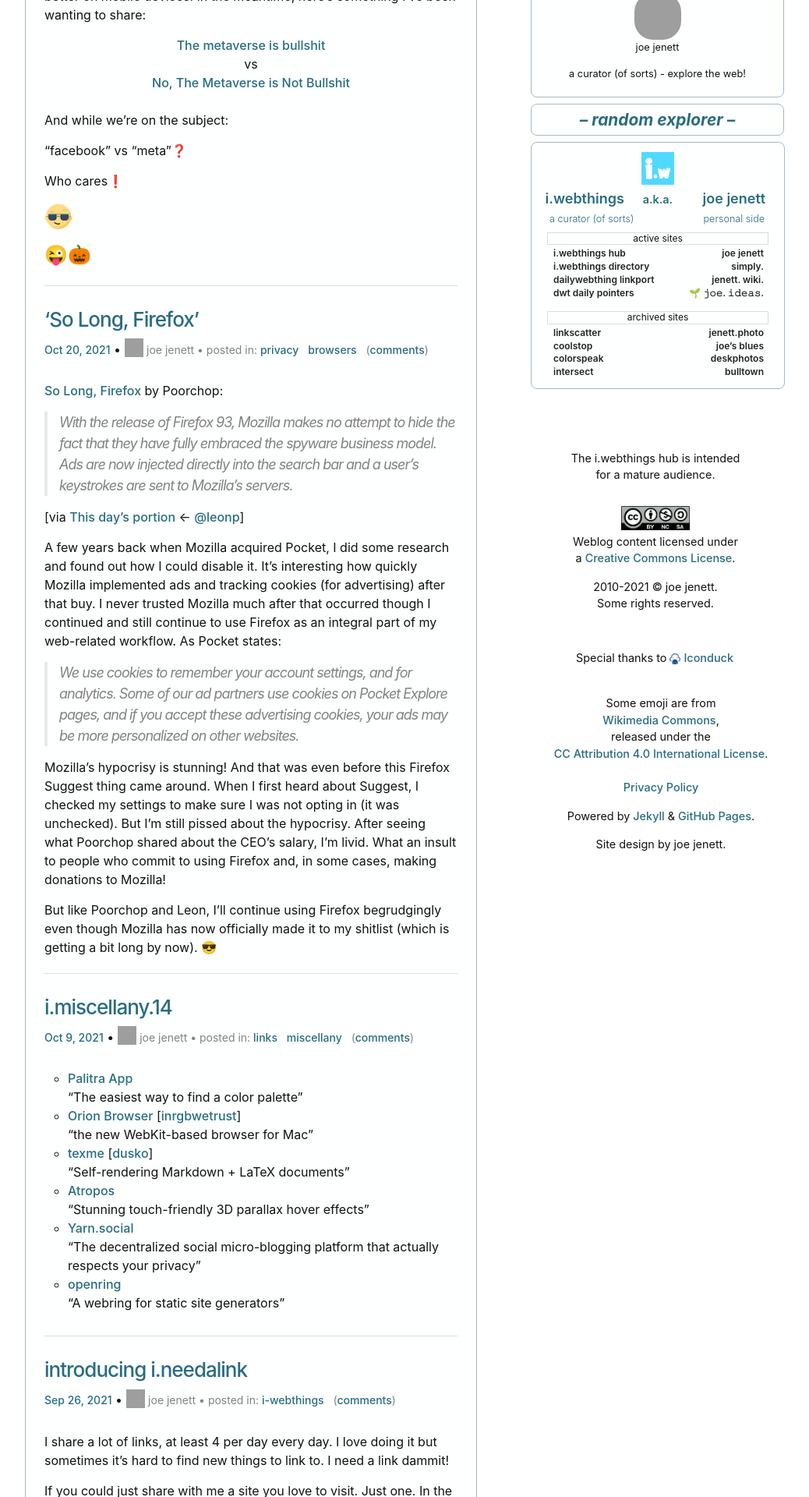
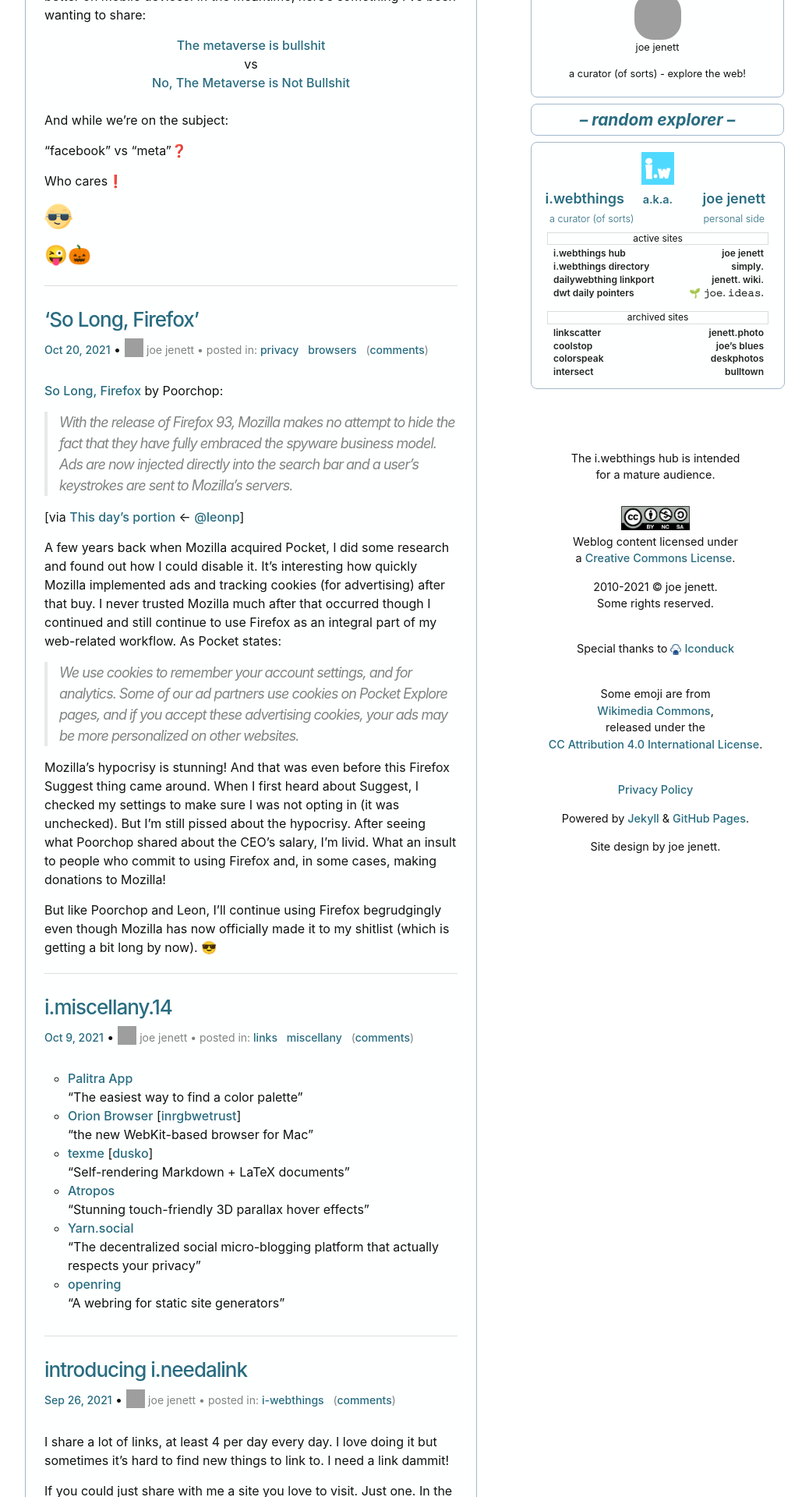
Before and after one commit to joejenett/i.webthings, a Jekyll site: the page built from index.md, in a window 1280 px wide. Shown: the part 434-2354 px from the top of the page at 78% size, without its empty margins (108-1146 px from the left). Built offline with Jekyll 4.4.1, drawn with Linux system fonts in a browser that asks for light colours; comment, search, counter and statistics services are not loaded; grey boxes are pictures that could not be loaded.

Commit message:
Update default.html

```diff
--- a/_layouts/default.html
+++ b/_layouts/default.html
@@ -112,35 +112,21 @@ for a mature audience.</p>
 <p>2010-2021 © joe jenett.<br>
 Some rights reserved.</p>
 </div>
-<div style="text-align:center;padding-left:24px;margin-top:36px;">
-<!--
-<div id="iwtblock" class="iwtblock">
-<p><br />
-<a title="i.webthings, an independent and noncommercial web initiative" href="/"><img src="/images/rightslugger.png" width="48" alt="i.webthings" /></a>
-</p>
-<p>
-<a title="the hub of i.webthings, an independent and noncommercial web initiative" href="/">i.webthings hub</a><br />
-<a title="an eclectic selection of sites to explore, curated by a fellow human" href="https://directory.jenett.org/">i.webthings directory</a><br />
-<a title="daily links to resources, diversions, initiatives, and software since 2004" href="https://the.dailywebthing.com/">the dailywebthing linkport</a><br />
-<a title="daily pointers to personal blogs and other noncommercial sites since 2000" href="https://pointers.dailywebthing.com/">dailywebthing daily pointers</a><br />
-<a title="joe jenett’s personal blog" href="https://simply.personal.jenett.org/">simply. personal.</a><br />
-<a title="joe jenett’s pile of tasty miscellany" href="https://wiki.jenett.org/">jenett. wiki.</a><br />
-<a title="🌱 𝚓𝚘𝚎. 𝚒𝚍𝚎𝚊𝚜." href="https://joe.jenett.org/">🌱 𝚓𝚘𝚎. 𝚒𝚍𝚎𝚊𝚜.</a><br />
-</p>
-</div>
--->
-<div class="sidefoot" style="font-size:.9em;line-height:1.5em;padding:0;margin-right:8px;">
+<div class="sidefoot" style="text-align:center;margin-top:36px;">
+<div style="font-size:.9em;line-height:1.5em;padding:0;">
 <p>Special thanks to <img src="/images/iconduck.png" alt="" title="Free open source icons, illustrations, emojis and graphics" style="position:relative;top:" width="14"> <a title="Free open source icons, illustrations, emojis and graphics" href="https://iconduck.com/">Iconduck</a>
 </p>
-<div style="padding-left:16px;"><br />
-Some emoji are from<br /><a href="https://commons.wikimedia.org/wiki/Emoji">Wikimedia Commons</a>,<br>released under the<br><a href="https://creativecommons.org/licenses/by/4.0/deed.en">CC Attribution 4.0 International License</a>.
+
+
+<p><br />Some emoji are from<br /><a href="https://commons.wikimedia.org/wiki/Emoji">Wikimedia Commons</a>,<br>released under the<br><a href="https://creativecommons.org/licenses/by/4.0/deed.en">CC Attribution 4.0 International License</a>.
+</p>
 <p><br />
 	<a href="/privacy_policy/" title="">Privacy Policy</a>
 </p>
 <p>Powered by <a href="https://jekyllrb.com/">Jekyll</a> &amp; <a href="https://pages.github.com/">GitHub Pages</a>.</p>
 	<p>Site design by joe jenett.
 </p>
-</div>
+
 </div>
 </div>
 </div>
```
